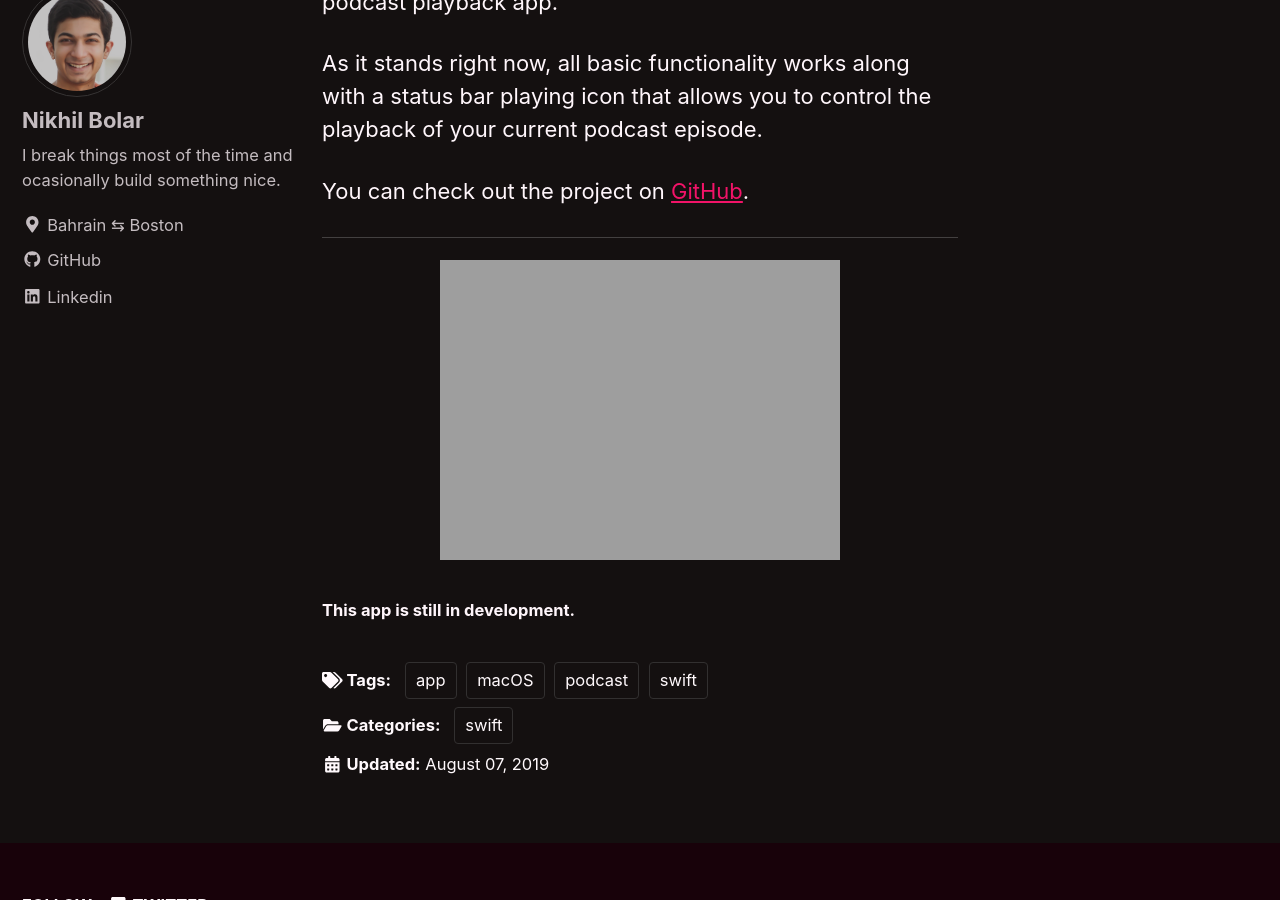
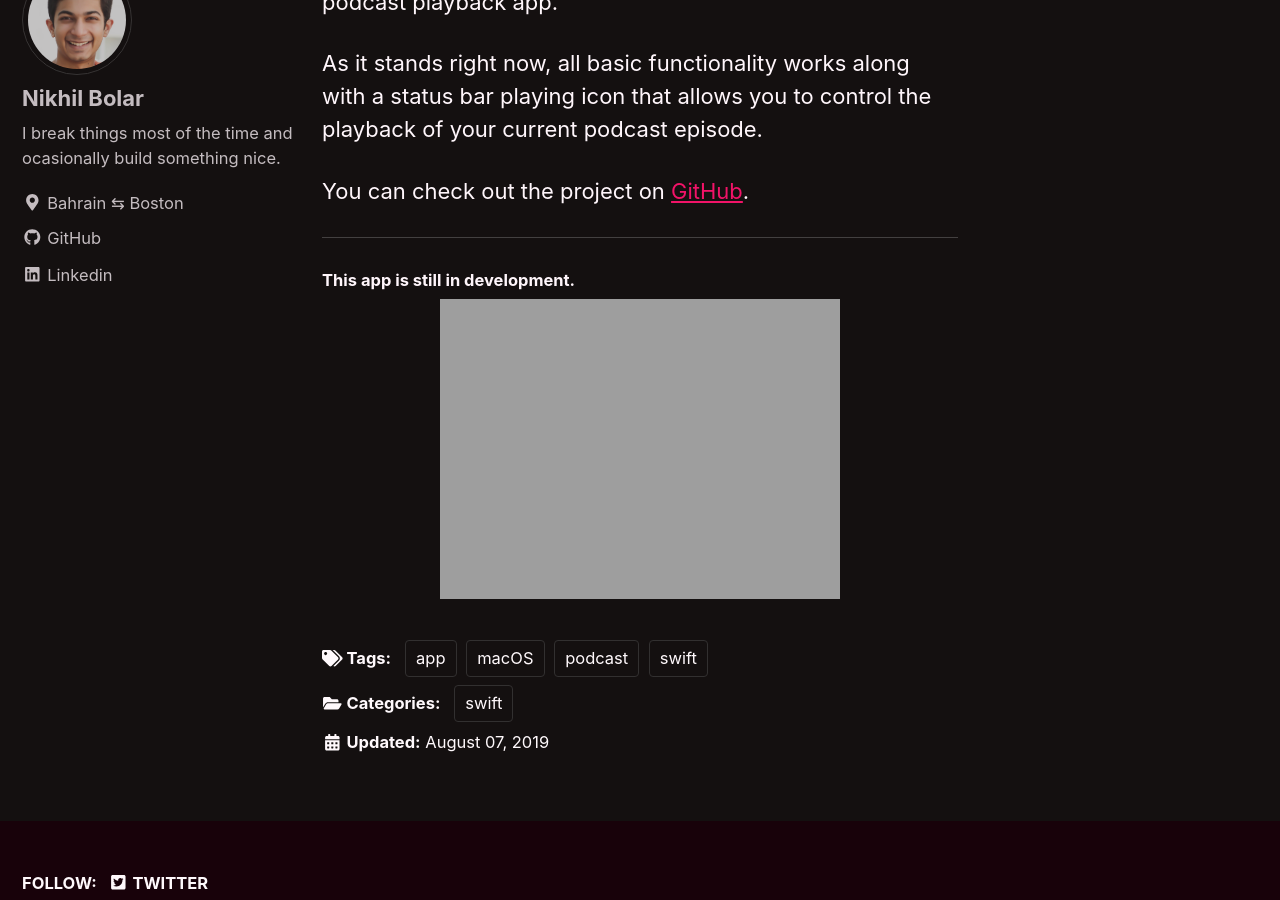
Before and after one commit to nbolar/nbolar.github.io, a Jekyll site: the page built from _posts/2019-08-01-newcast.md, in a window 1280 px wide and 900 px high, scrolled down 861 px. Built offline with Jekyll 4.4.1, drawn with Linux system fonts in a browser that asks for light colours; cached includes are drawn as plain includes.

```diff
--- a/_posts/2019-08-01-newcast.md
+++ b/_posts/2019-08-01-newcast.md
@@ -18,7 +18,6 @@ You can check out the project on [GitHub](https://github.com/nbolar/newcast).
 
 ________
 
+#### This app is still in development.
+
 <div style="width:image width px; font-size:80%; text-align:center;"><img src="{{ site.url }}{{ site.baseurl }}/images/Newcast_screenshot.png" alt="Newcast" width="width" height="height" style="padding-bottom:0.5em;" /></div>
-
-
-#### This app is still in development.
```
